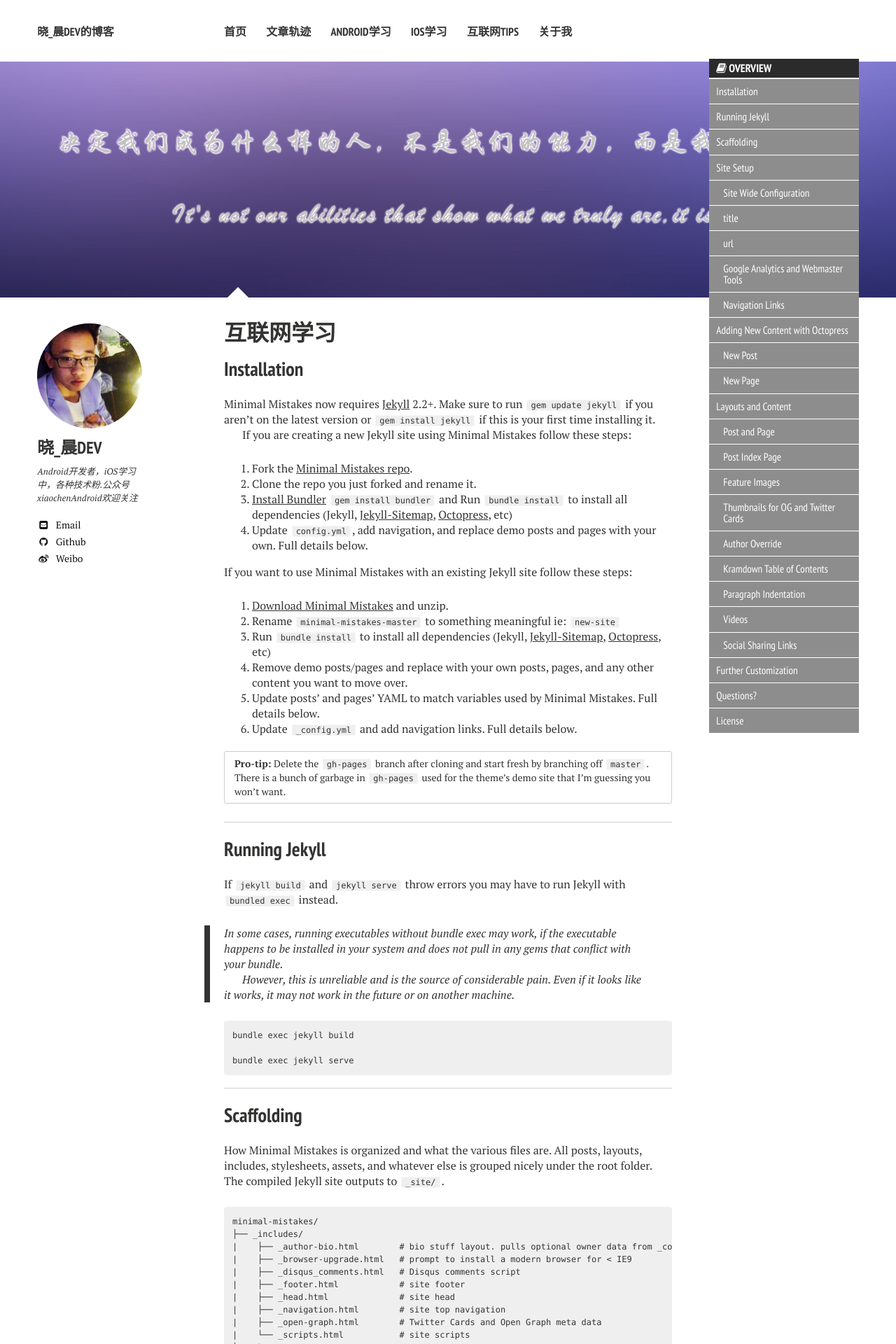
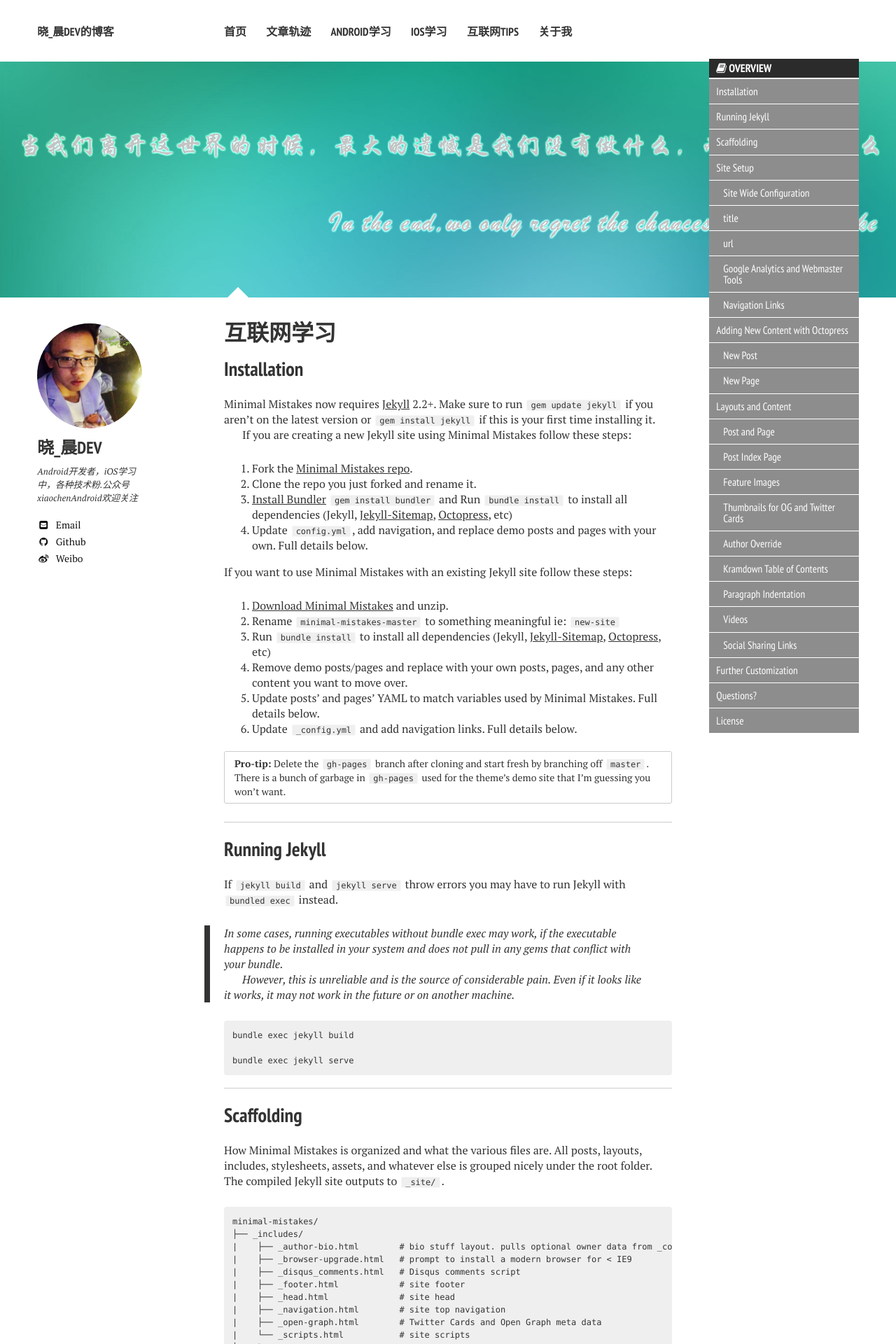
Before and after one commit to cctanfujun/cctanfujun.github.com, a Jekyll site: the page built from theme-network/index.md, in a window 1280 px wide. Shown: the top 1920 px of the page at 70% size. Built offline with Jekyll 4.4.1, drawn with Linux system fonts in a browser that asks for light colours; nearby versions of some CDN libraries.

```diff
--- a/theme-network/index.md
+++ b/theme-network/index.md
@@ -4,7 +4,7 @@
 modified: 2014-07-31T13:23:02.362000-04:00
 excerpt: "在这里我将分享一些，如mac使用技巧，设计模式，或者聊聊人生感想"
 image:
-  feature: sample-image-5.jpg
+  feature: sample-image-1.jpg
 
 ---
 
```
Also changed, not shown: index.md (+1 -1 lines), 4 other files.
